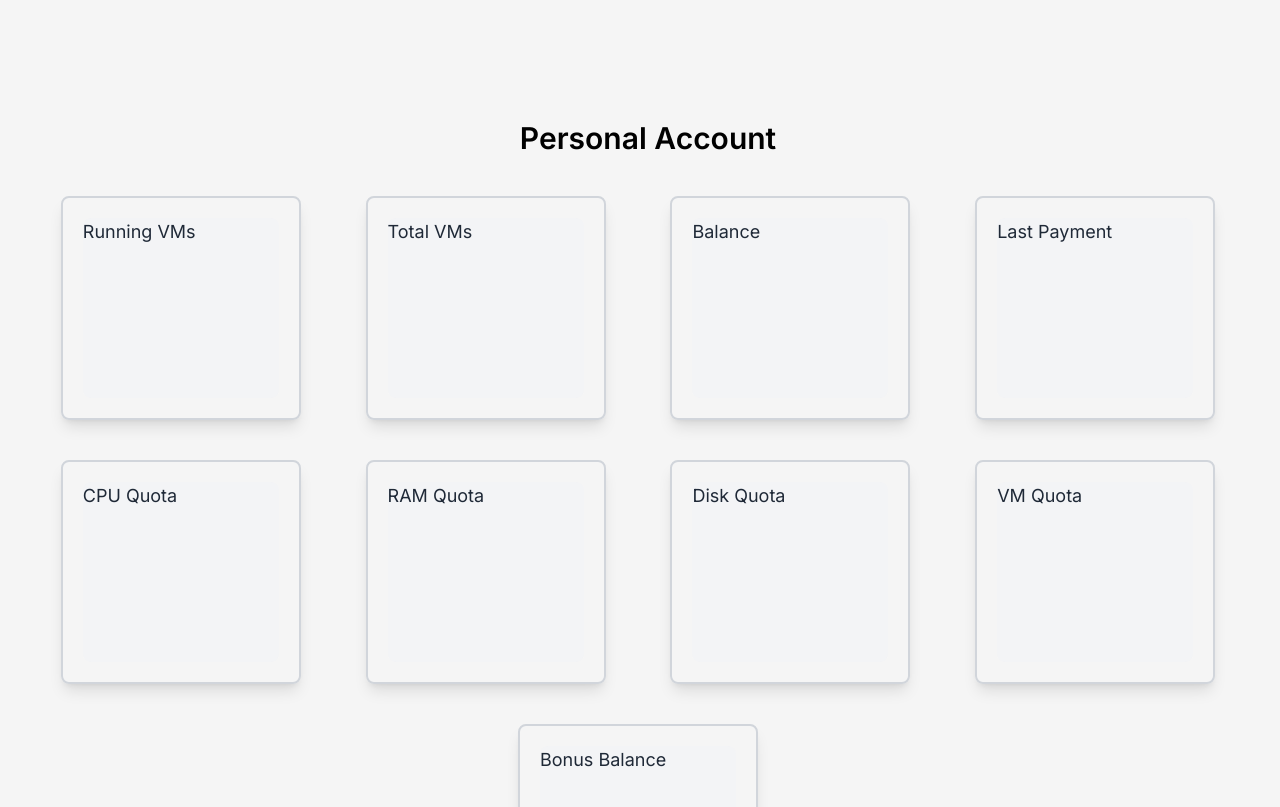
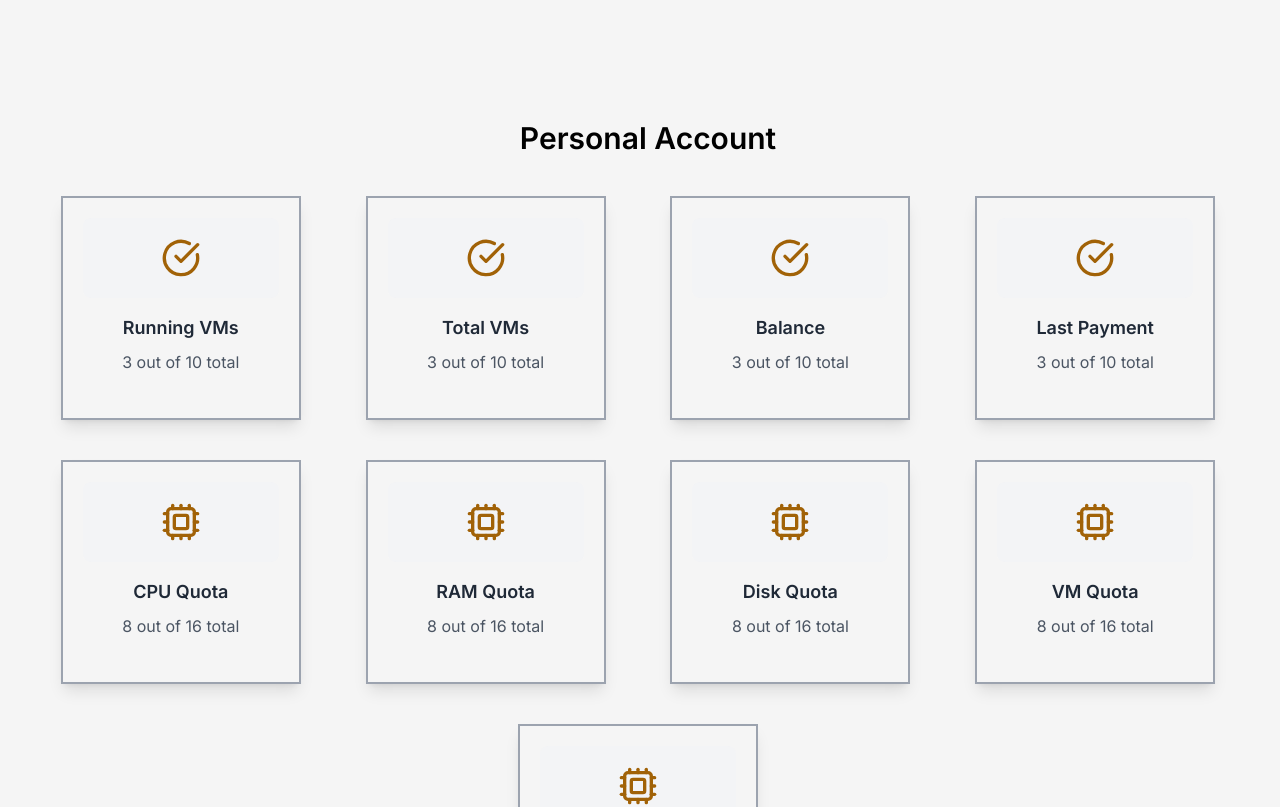
Before and after one commit to iamclintgeorge/VM-Billing, a React (Vite) app in the folder client/: page /dashboard in a window 1280 px wide. Shown: the top 807 px of the page. Built offline with nearby package versions, Linux system fonts and the light colour scheme; no server answers; a web font is replaced by a local one.

Commit message:
Minor UI Changes
Signed-off-by: Clint George <clintbgeorge@gmail.com>

```diff
--- a/client/src/components/specCard.jsx
+++ b/client/src/components/specCard.jsx
@@ -1,11 +1,22 @@
 import React from "react";
+import { Cpu, Server, CheckCircle } from "lucide-react";
 
-const SpecCard = ({ title }) => {
+const SpecCard = ({ title, value, total, icon }) => {
+  const IconComponent = icon || Server; // default icon
+
   return (
-    <div className="flex flex-col items-center w-60 h-56 p-5 border-2 border-gray-300 rounded-lg shadow-lg hover:shadow-xl transition-all duration-200">
-      <div className="flex w-full h-full bg-gray-100 rounded-lg">
-        <p className="text-lg font-inter text-gray-800">{title}</p>
+    <div className="flex flex-col items-center w-60 h-56 p-5 border-2 border-gray-400 shadow-lg hover:shadow-xl transition-all duration-200 ">
+      <div className="flex items-center justify-center w-full h-20 bg-gray-100 rounded-lg mb-4">
+        <IconComponent className="w-10 h-10 text-yellow-700" />
       </div>
+      <h3 className="text-lg font-inter font-semibold text-gray-800 mb-2">
+        {title}
+      </h3>
+      {value !== undefined && total !== undefined && (
+        <p className="text-gray-600 font-inter">
+          {value} out of {total} total
+        </p>
+      )}
     </div>
   );
 };
--- a/client/src/pages/Dashboard/dashboard.jsx
+++ b/client/src/pages/Dashboard/dashboard.jsx
@@ -1,5 +1,6 @@
 import React from "react";
 import SpecCard from "../../components/specCard";
+import { CheckCircle, Cpu, Server } from "lucide-react";
 
 const Dashboard = () => {
   return (
@@ -8,15 +9,20 @@ const Dashboard = () => {
         Personal Account
       </p>
       <div className="flex flex-wrap gap-y-10 gap-x-5 justify-evenly">
-        <SpecCard title="Running VMs" />
-        <SpecCard title="Total VMs" />
-        <SpecCard title="Balance" />
-        <SpecCard title="Last Payment" />
-        <SpecCard title="CPU Quota" />
-        <SpecCard title="RAM Quota" />
-        <SpecCard title="Disk Quota" />
-        <SpecCard title="VM Quota" />
-        <SpecCard title="Bonus Balance" />
+        <SpecCard title="Running VMs" value={3} total={10} icon={CheckCircle} />
+        <SpecCard title="Total VMs" value={3} total={10} icon={CheckCircle} />
+        <SpecCard title="Balance" value={3} total={10} icon={CheckCircle} />
+        <SpecCard
+          title="Last Payment"
+          value={3}
+          total={10}
+          icon={CheckCircle}
+        />
+        <SpecCard title="CPU Quota" value={8} total={16} icon={Cpu} />
+        <SpecCard title="RAM Quota" value={8} total={16} icon={Cpu} />
+        <SpecCard title="Disk Quota" value={8} total={16} icon={Cpu} />
+        <SpecCard title="VM Quota" value={8} total={16} icon={Cpu} />
+        <SpecCard title="Bonus Balance" value={8} total={16} icon={Cpu} />
       </div>
     </div>
   );
```
